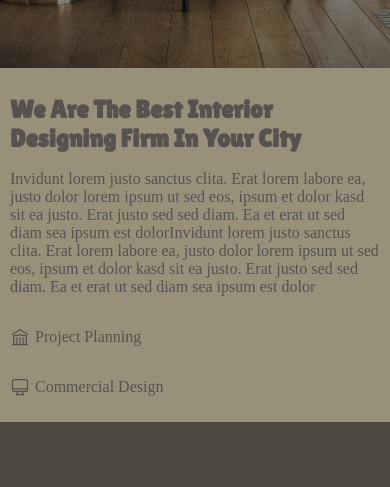
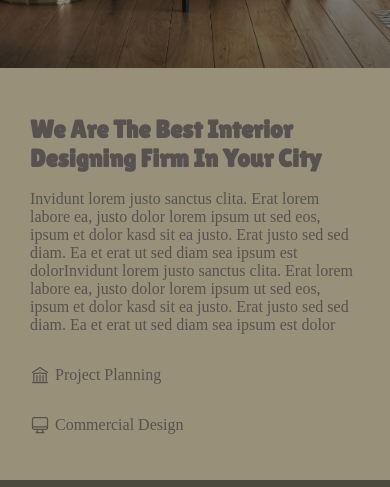
Before and after one commit to Shajwan-Namiq/FirstProject-Bitbootcamp, a plain HTML site: page index.html in a window 390 px wide. Shown: the part 534-1021 px from the top of the page. Drawn offline with nearby package versions, Linux system fonts and the light colour scheme; no server answers.

Commit message:
update about section

```diff
--- a/styles.css
+++ b/styles.css
@@ -223,12 +223,11 @@
                         }
                         .about-text {
                             grid-column: about;
-                            padding: 10px;
+                            padding: 30px;
                         }
                         .about-right {
                             grid-column: about;
                             background-color: #4c4940;
-                            padding: 10px;
                         }
                         .about-right {
                             position: relative;
```
